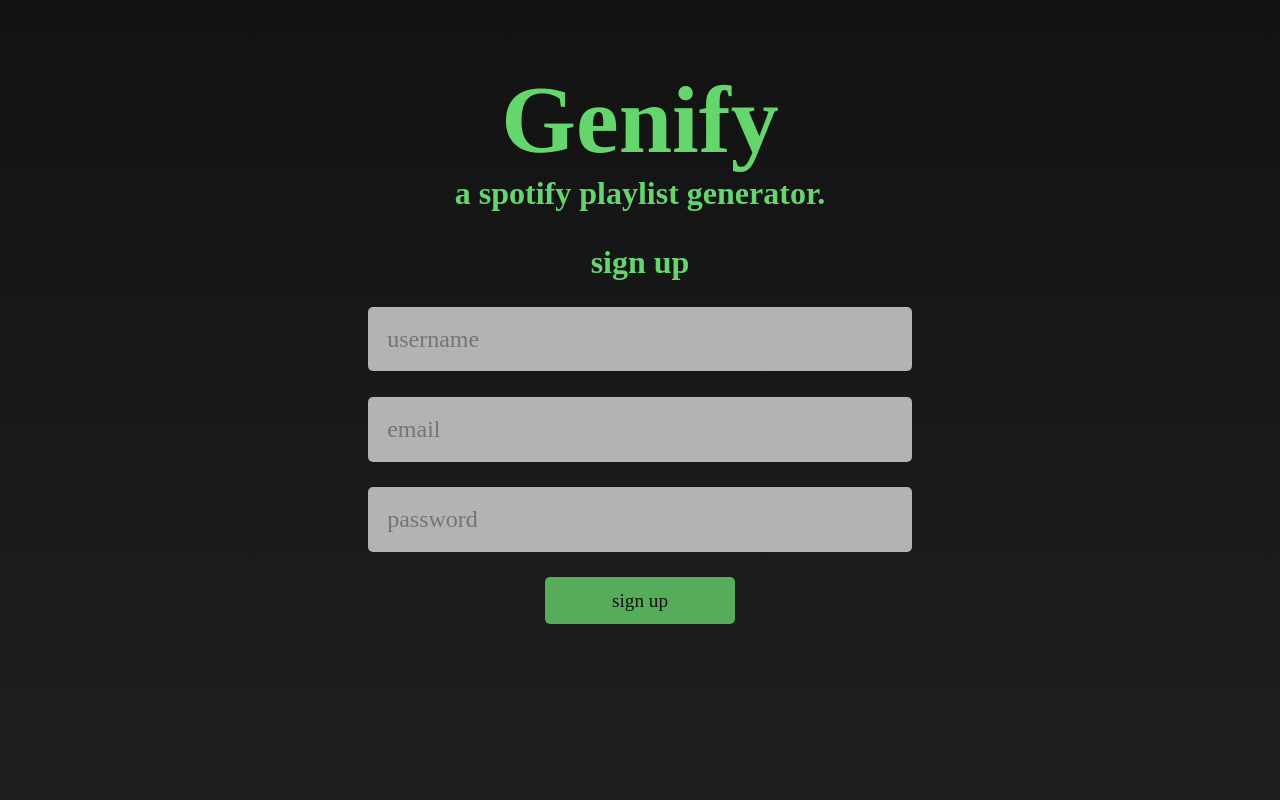
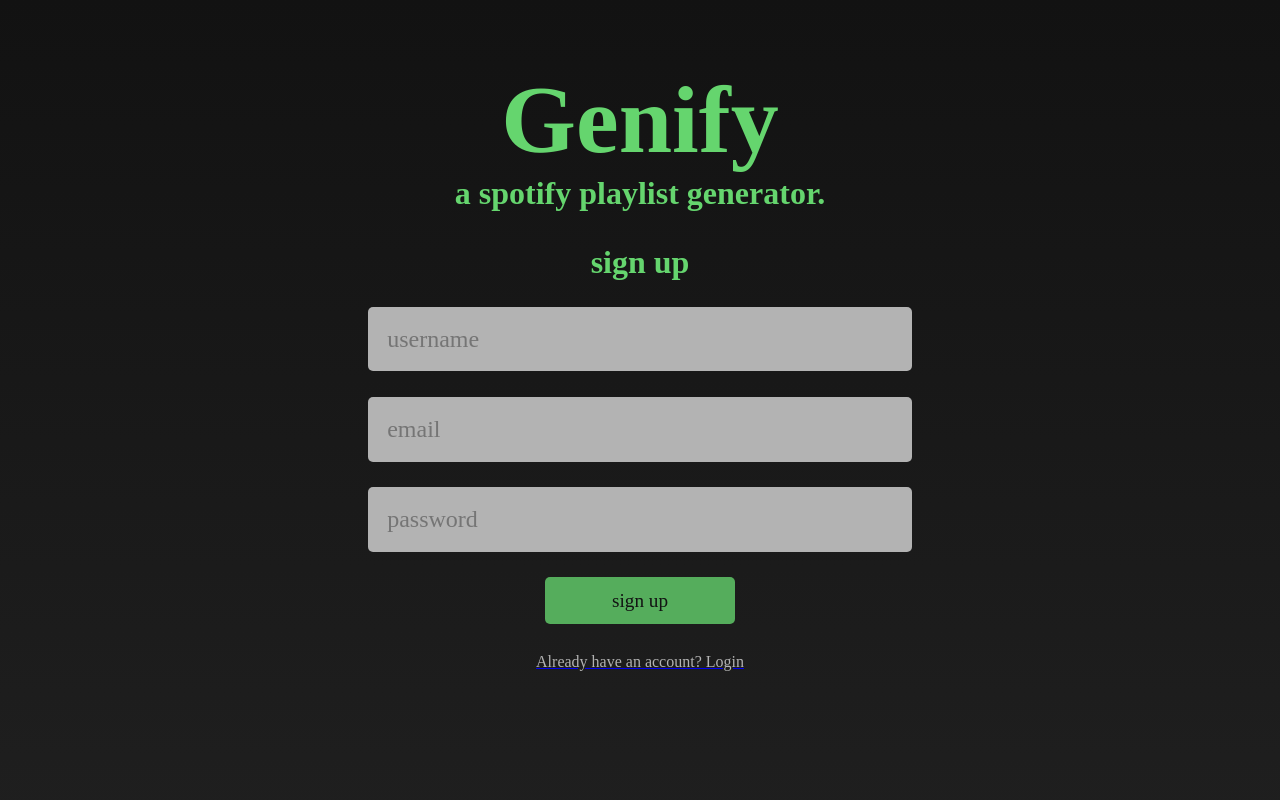
Before and after one commit to samanthashleyrose/Genify, a React (Vite) app in the folder client/: page /SignUp in a window 1280 px wide. Shown: the top 800 px of the page. Built offline with nearby package versions, Linux system fonts and the light colour scheme; a web font is replaced by a local one; what react-spotify-api would draw is missing.

Commit message:
Added back links to login and sign up

```diff
--- a/client/src/main.css
+++ b/client/src/main.css
@@ -127,6 +127,12 @@
     padding: 1%;
     margin-bottom: 1%;
     width: 20%;
+}
+
+#back-link {
+    font-size: 1rem;
+    color: var(--text-gray);
+    text-decoration: none;
 }
 
 /* HOME */
--- a/client/src/pages/Login.jsx
+++ b/client/src/pages/Login.jsx
@@ -1,6 +1,6 @@
 import React, { useState } from 'react';
 import Title from "../components/Title";
-
+import { Link } from 'react-router-dom';
 import { useMutation } from '@apollo/client';
 import { LOGIN_USER } from '../utils/mutations';
 import Auth from '../utils/auth';
@@ -65,6 +65,7 @@
                         <button id="login" type="submit">Login</button>
                     </div>
                 </form>
+                <Link to="/SignUp"><p id='back-link'>Don't have an account? Sign up</p></Link>
             </div>
         </div>
     );
--- a/client/src/pages/SignUp.jsx
+++ b/client/src/pages/SignUp.jsx
@@ -1,8 +1,7 @@
 import React, { useState } from 'react';
 import Title from "../components/Title"
-
+import { Link } from 'react-router-dom';
 import { useMutation } from '@apollo/client';
-
 import { ADD_USER } from '../utils/mutations';
 import Auth from '../utils/auth';
 
@@ -80,6 +79,7 @@
                         <button id="sign-up"type="submit">sign up</button>
                     </div>
                 </form>
+                <Link to="/Login"><p id='back-link'>Already have an account? Login</p></Link>
             </div>
         </div>
     );
```
